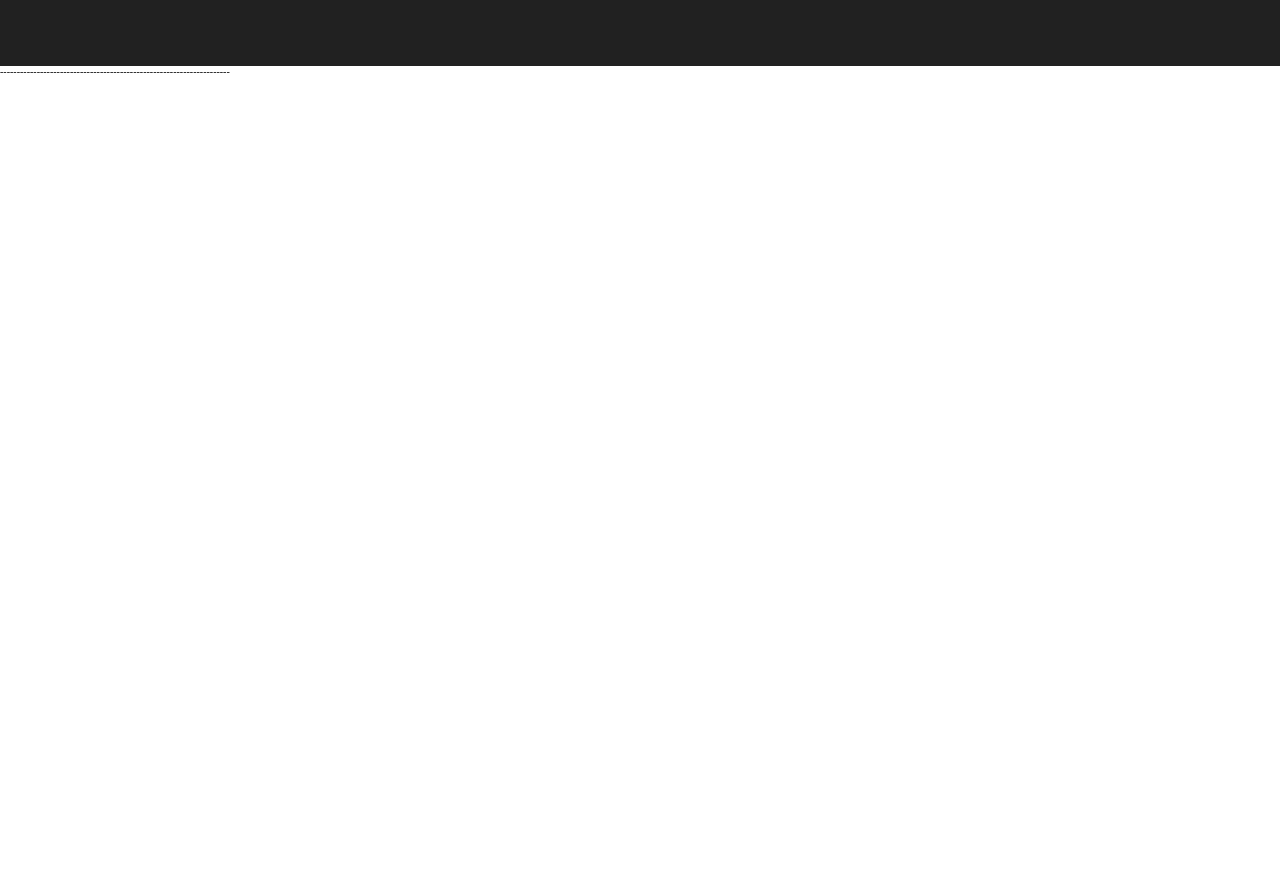
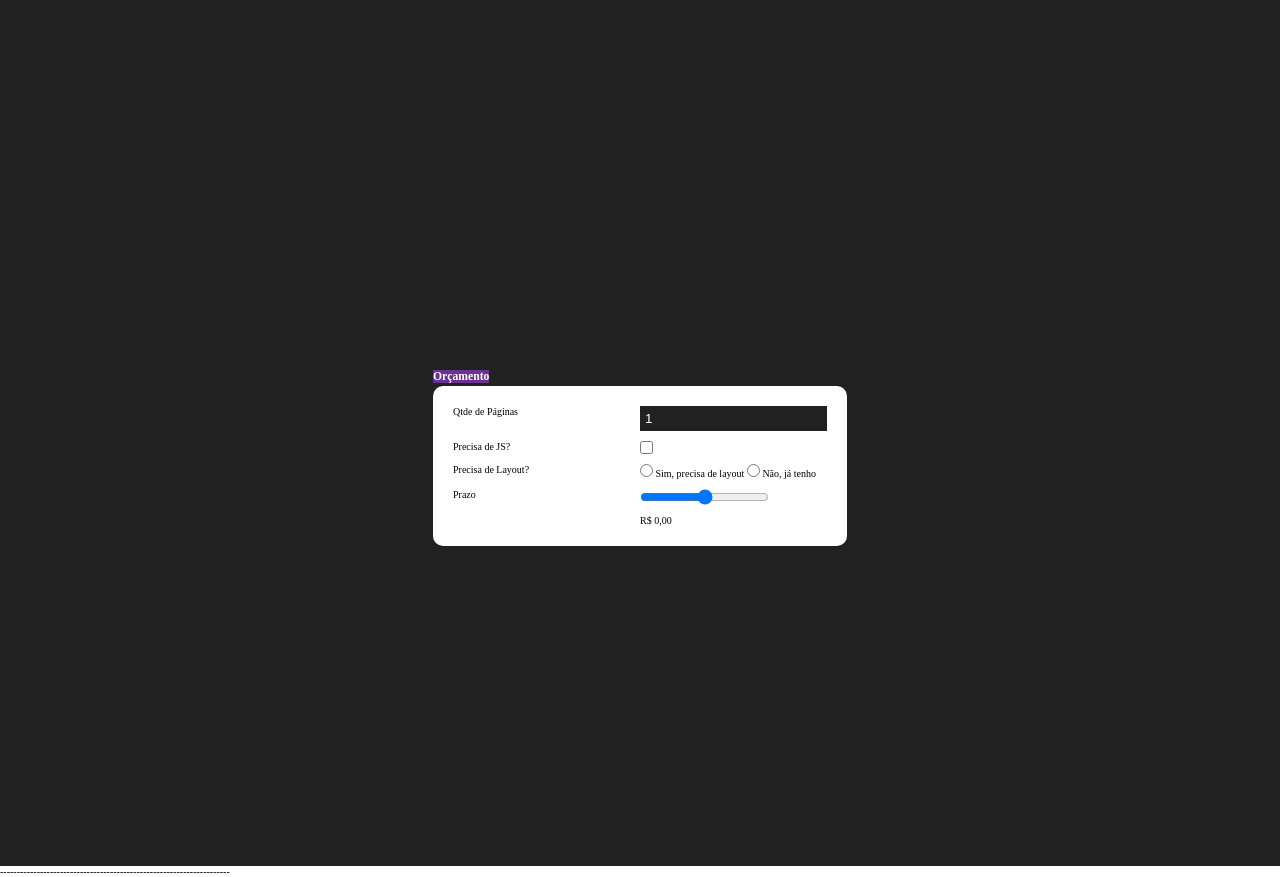
Before and after one commit to holandovisk/portifolio-fiap-cybersec, a plain HTML site: page index.html in a window 1280 px wide. Shown: the part 1780-2657 px from the top of the page. Before the commit the page ends 1857 px from the top, so only its background shows below. Drawn offline with nearby package versions, Linux system fonts and the light colour scheme; a web font is replaced by a local one.

Commit message:
formulario orcamento

```diff
--- a/assets/css/style.css
+++ b/assets/css/style.css
@@ -138,3 +138,40 @@ p{
     transition: opacity .5s ease-in-out, bottom .5s;
 
 }
+
+#secao-orcamento{
+    display: flex;
+    justify-content: center;
+    align-items: center;
+    height: 100vh;
+    background-color: #212121;
+}
+
+#secao-orcamento form{
+    display: grid;
+    grid-template-columns: repeat(2, 1fr);
+    justify-items: start;
+    row-gap: 1rem;
+    padding: 2rem;
+    background-color: #fff;
+    border-radius: 10px;
+    position: relative;
+}
+
+#secao-orcamento output{
+    grid-column: 2;
+}
+
+#secao-orcamento h3{
+    position: absolute;
+    top: -10%;
+    background-color: #6a3093;
+    color: #fff;
+}
+
+input[type=number]{
+    padding: .5rem;
+    background-color: #212121;
+    color: #fff;
+    border: none;
+}
--- a/index.html
+++ b/index.html
@@ -56,6 +56,31 @@
                 </ul>
             </section>
 
+            <section id="secao-orcamento">
+                <form action="">
+                    <h3>Orçamento</h3>
+                    <label for="qtde">Qtde de Páginas</label>
+                    <input type="number" id="qtde" min="1" value="1">
+
+                    <label for="js">Precisa de JS?</label>
+                    <input type="checkbox" id="js">
+
+                    <label for="layout">Precisa de Layout?</label>
+                    <div>
+                        <input type="radio" id="layout_sim" name="layout">
+                        <label for="layout_sim">Sim, precisa de layout</label>
+
+                        <input type="radio" id="layout_nao" name="layout">
+                        <label for="layout_nao">Não, já tenho</label>
+                    </div>
+
+                    <label for="prazo">Prazo</label>
+                    <input type="range" id="prazo">
+
+                    <output>R$ 0,00</output>
+                </form>
+            </section>
+
         </body>
         </html>
 ---------------------------------------------------------------------
```
